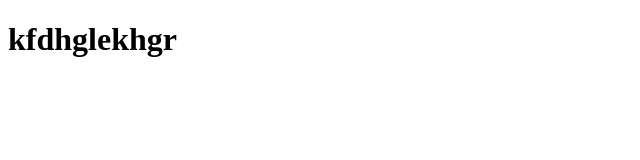
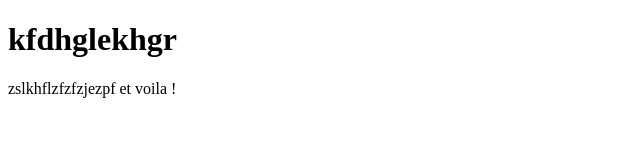
Before and after one commit to CarotteIndigo/GitHub2Imen, a plain HTML site: page index.html in a window 1280 px wide. Shown: the whole page, without its empty margins (0-640 px from the left). Drawn offline with Linux system fonts and the light colour scheme.

Commit message:
salut Imen

```diff
--- a/index.html
+++ b/index.html
@@ -7,5 +7,6 @@
 </head>
 <body>
    <h1>kfdhglekhgr</h1>
+   zslkhflzfzfzjezpf et voila !
 </body>
 </html>
```
